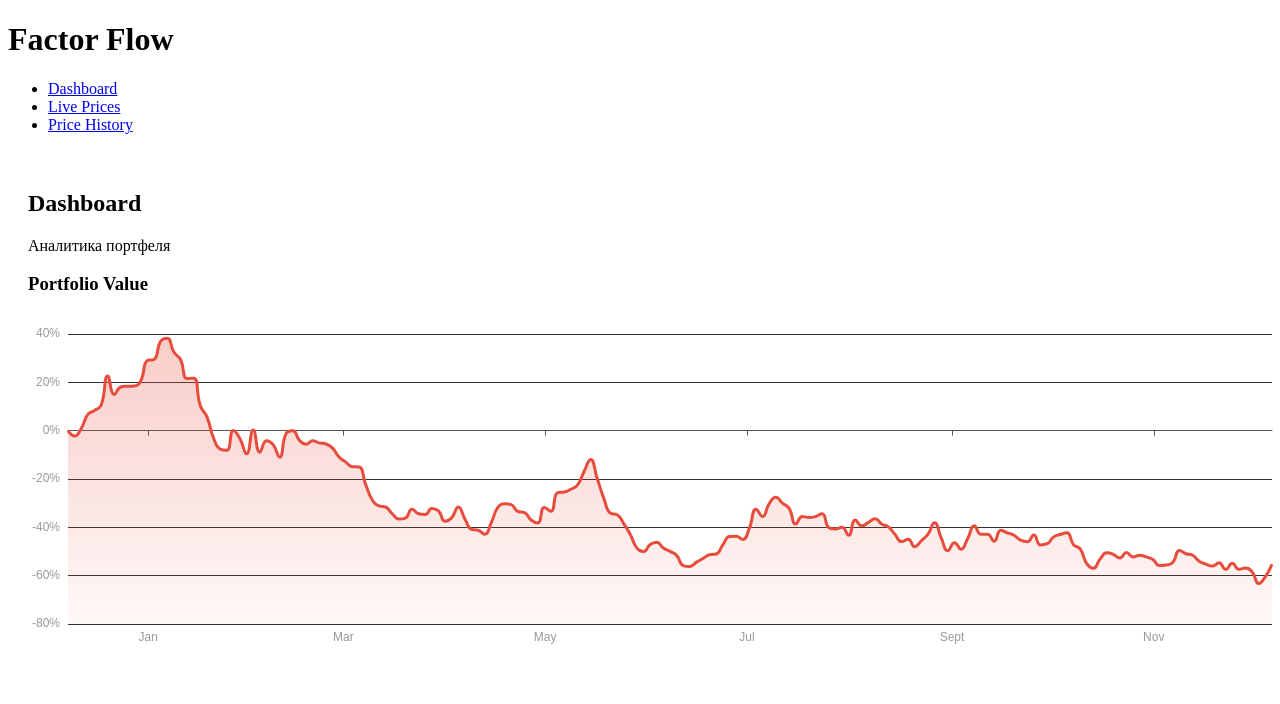
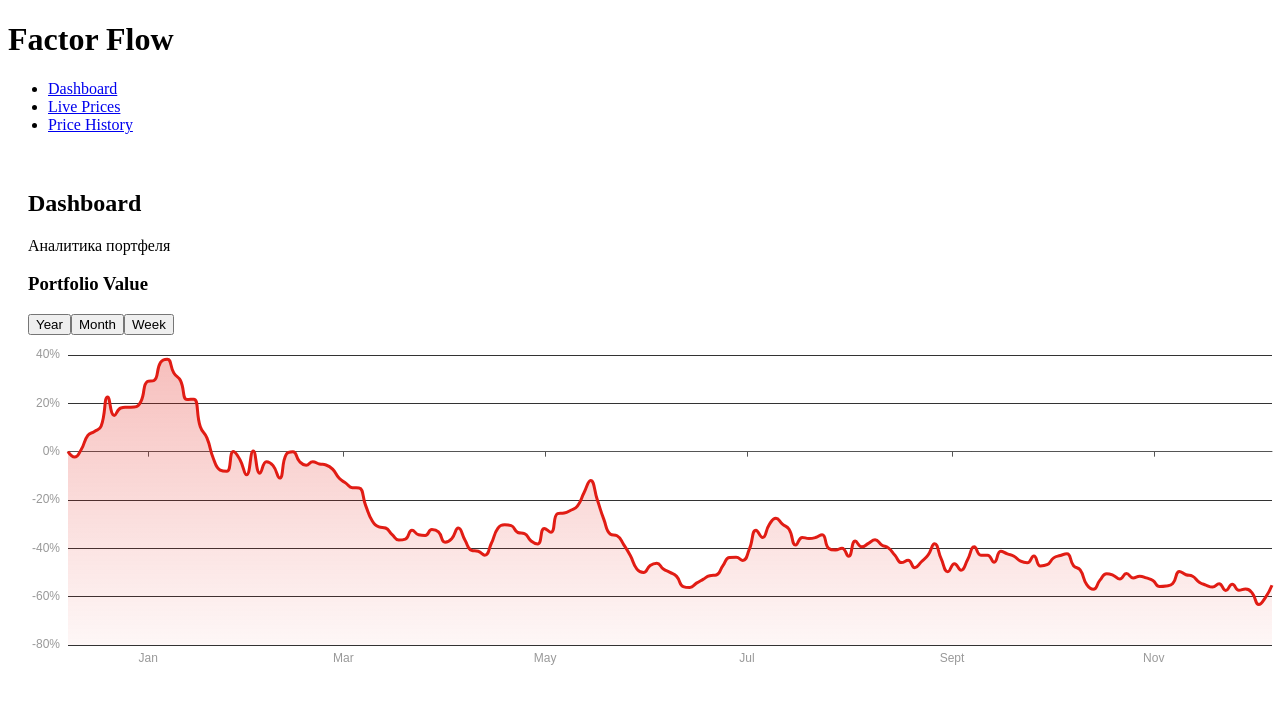
Before and after one commit to 4fek7ka/factor-flow, a React app in the folder frontend/: page / in a window 1280 px wide. Shown: the top 704 px of the page. Built offline with nearby package versions, Linux system fonts and the light colour scheme; the HTML template or start-up script is replaced by a standard one.

Commit message:
feat: smooth fade transition on period switch

```diff
--- a/frontend/src/charts/portfolioChartOptions.ts
+++ b/frontend/src/charts/portfolioChartOptions.ts
@@ -31,17 +31,13 @@ export function buildGrid() {
 export function buildXAxis() {
   return {
     type: "time",
-
     axisLabel: {
       color: "#999",
       formatter: (value: number) => {
         const d = new Date(value);
-        return d.toLocaleDateString("en-GB", {
-          month: "short",
-        });
+        return d.toLocaleDateString("en-GB", { month: "short" });
       },
     },
-
     axisLine: { lineStyle: { color: "#555" } },
     splitLine: { show: false },
   };
@@ -59,33 +55,34 @@ export function buildYAxis() {
 }
 
 export function buildSeries(timestamps: number[], percentValues: number[]) {
-  // ✅ определяем направление тренда
   const first = percentValues[0];
   const last = percentValues[percentValues.length - 1];
-
   const isUp = last >= first;
 
-  const lineColor = isUp ? "#2ecc71" : "#e74c3c"; // зелёный / красный
+  const lineColor = isUp ? "#27a95e" : "#e11c14";
   const areaTop = isUp
-    ? "rgba(46,204,113,0.40)"
-    : "rgba(231,76,60,0.40)";
-
+    ? "rgba(39,169,94,0.40)"
+    : "rgba(225,28,20,0.40)";
   const areaBottom = isUp
-    ? "rgba(46,204,113,0.05)"
-    : "rgba(231,76,60,0.05)";
+    ? "rgba(39,169,94,0.05)"
+    : "rgba(225,28,20,0.05)";
 
   return [
     {
+      id: "portfolio-line",
       name: "Portfolio % Change",
       type: "line",
       smooth: true,
       showSymbol: false,
 
-      lineStyle: {
-        width: 3,
-        color: lineColor,
-      },
+      // только первый рендер (опционально)
+      animationDuration: 700,
+      animationEasing: "easeOutCubic",
 
+      // апдейты выключаем — фейд делаем CSS-ом
+      animationDurationUpdate: 0,
+
+      lineStyle: { width: 3, color: lineColor },
       areaStyle: {
         origin: "start",
         color: {
@@ -112,6 +109,7 @@ export function buildPortfolioChartOption(
 ) {
   return {
     backgroundColor: "transparent",
+    animation: true,
     tooltip: buildTooltip(),
     grid: buildGrid(),
     xAxis: buildXAxis(),
--- a/frontend/src/components/PortfolioChart.tsx
+++ b/frontend/src/components/PortfolioChart.tsx
@@ -1,31 +1,127 @@
-import { useEffect, useRef } from "react";
+import { useEffect, useRef, useState } from "react";
 import * as echarts from "echarts";
 import history from "../data/mock-history.json";
-import { buildPortfolioSeries } from "../services/portfolioService";
+
+import {
+  buildPortfolioSeries,
+  filterHistoryByPeriod,
+} from "../services/portfolioService";
+import type { Period } from "../services/portfolioService";
+
 import { buildPortfolioChartOption } from "../charts/portfolioChartOptions";
+
+const FADE_MS = 180;
 
 export function PortfolioChart() {
   const chartRef = useRef<HTMLDivElement>(null);
+  const chartInstance = useRef<echarts.ECharts | null>(null);
 
+  const fadeTimerRef = useRef<number | null>(null);
+
+  const [period, setPeriod] = useState<Period>("year");
+  const [isFading, setIsFading] = useState(false);
+
+  // init chart once
   useEffect(() => {
     if (!chartRef.current) return;
 
-    const chart = echarts.init(chartRef.current, "dark");
+    if (!chartInstance.current) {
+      chartInstance.current = echarts.init(chartRef.current, "dark");
+    }
 
-    const { timestamps, percentValues } = buildPortfolioSeries(history);
-    if (!percentValues.length) return;
+    const observer = new ResizeObserver(() => {
+      chartInstance.current?.resize();
+    });
 
-    const option = buildPortfolioChartOption(timestamps, percentValues);
-    chart.setOption(option);
-
-    const observer = new ResizeObserver(() => chart.resize());
     observer.observe(chartRef.current);
 
     return () => {
       observer.disconnect();
-      chart.dispose();
+      if (fadeTimerRef.current) {
+        window.clearTimeout(fadeTimerRef.current);
+        fadeTimerRef.current = null;
+      }
+      chartInstance.current?.dispose();
+      chartInstance.current = null;
     };
   }, []);
 
-  return <div ref={chartRef} style={{ width: "100%", height: "350px" }} />;
+  // update chart on period change (без анимаций апдейта)
+  useEffect(() => {
+    const chart = chartInstance.current;
+    if (!chart) return;
+
+    const filteredHistory = filterHistoryByPeriod(history, period);
+    const { timestamps, percentValues } = buildPortfolioSeries(
+      filteredHistory,
+      period
+    );
+
+    if (!percentValues.length) return;
+
+    const option = buildPortfolioChartOption(timestamps, percentValues);
+
+    chart.setOption(option, { notMerge: true, lazyUpdate: false });
+  }, [period]);
+
+  const switchPeriod = (next: Period) => {
+    if (next === period) return;
+
+    if (fadeTimerRef.current) {
+      window.clearTimeout(fadeTimerRef.current);
+      fadeTimerRef.current = null;
+    }
+
+    // fade out
+    setIsFading(true);
+
+    // after fade out, switch data, then fade in automatically (state)
+    fadeTimerRef.current = window.setTimeout(() => {
+      setPeriod(next);
+      setIsFading(false);
+      fadeTimerRef.current = null;
+    }, FADE_MS);
+  };
+
+  return (
+    <div>
+      <div className="btn-group mb-3">
+        <button
+          className={`btn btn-sm ${
+            period === "year" ? "btn-primary" : "btn-outline-primary"
+          }`}
+          onClick={() => switchPeriod("year")}
+        >
+          Year
+        </button>
+
+        <button
+          className={`btn btn-sm ${
+            period === "month" ? "btn-primary" : "btn-outline-primary"
+          }`}
+          onClick={() => switchPeriod("month")}
+        >
+          Month
+        </button>
+
+        <button
+          className={`btn btn-sm ${
+            period === "week" ? "btn-primary" : "btn-outline-primary"
+          }`}
+          onClick={() => switchPeriod("week")}
+        >
+          Week
+        </button>
+      </div>
+
+      <div
+        style={{
+          opacity: isFading ? 0 : 1,
+          transition: `opacity ${FADE_MS}ms linear`,
+        }}
+      >
+        <div ref={chartRef} style={{ width: "100%", height: "350px" }} />
+      </div>
+    </div>
+  );
 }
--- a/frontend/src/services/portfolioService.ts
+++ b/frontend/src/services/portfolioService.ts
@@ -17,8 +17,38 @@ const AMOUNTS = {
   UNI: 400,
 };
 
-export function buildPortfolioSeries(history: HistoryPoint[]) {
-  // timestamps в ms
+export type Period = "year" | "month" | "week";
+
+// ✅ ФИЛЬТРАЦИЯ ПО ПЕРИОДУ
+export function filterHistoryByPeriod(
+  history: HistoryPoint[],
+  period: Period
+) {
+  if (!history.length) return history;
+
+  const now = history[history.length - 1].timestamp * 1000;
+  let from = now;
+
+  if (period === "week") {
+    from -= 7 * 24 * 60 * 60 * 1000;
+  }
+
+  if (period === "month") {
+    from -= 30 * 24 * 60 * 60 * 1000;
+  }
+
+  if (period === "year") {
+    from -= 365 * 24 * 60 * 60 * 1000;
+  }
+
+  return history.filter((p) => p.timestamp * 1000 >= from);
+}
+
+// ✅ РАСЧЁТ ПОРТФЕЛЯ
+export function buildPortfolioSeries(
+  history: HistoryPoint[],
+  period: Period
+) {
   const rawTimestamps = history.map((p) => p.timestamp * 1000);
 
   const values = history.map((p) => {
@@ -36,11 +66,12 @@ export function buildPortfolioSeries(history: HistoryPoint[]) {
     return { timestamps: [], percentValues: [] };
   }
 
-  // ✅ ТВОЯ ЛОГИКА — относительно первой точки
+  // ✅ ТВОЯ ЛОГИКА — ОТНОСИТЕЛЬНО ПЕРВОЙ ТОЧКИ
   const base = values[0];
   const rawPercentValues = values.map((v) => ((v - base) / base) * 100);
 
-  // ✅ ТЕПЕРЬ БЕРЁМ КАЖДУЮ 3-Ю ТОЧКУ (пропускаем 2)
+  // ✅ Year → с downsampling, Month/Week → без
+  if (period === "year") {
     const timestamps: number[] = [];
     const percentValues: number[] = [];
 
@@ -51,3 +82,10 @@ export function buildPortfolioSeries(history: HistoryPoint[]) {
 
     return { timestamps, percentValues };
   }
+
+  // ✅ Month + Week → ВСЕ точки
+  return {
+    timestamps: rawTimestamps,
+    percentValues: rawPercentValues,
+  };
+}
```
Lines whose indentation alone changed are shown as unchanged.
